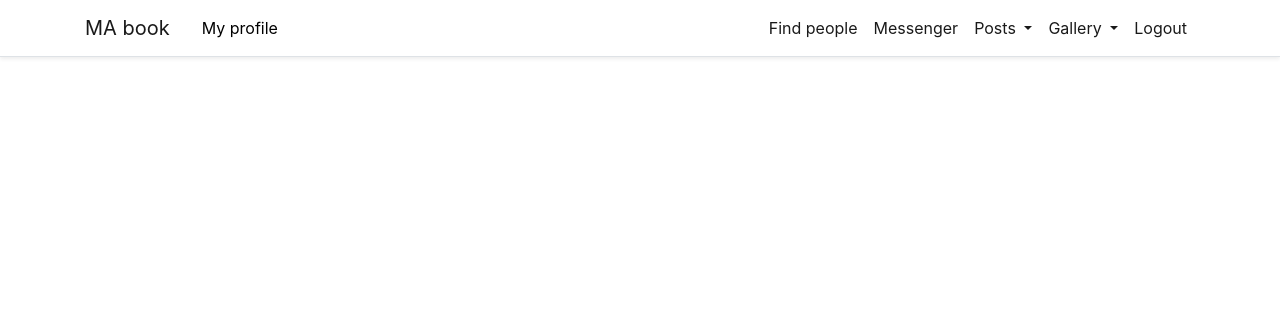
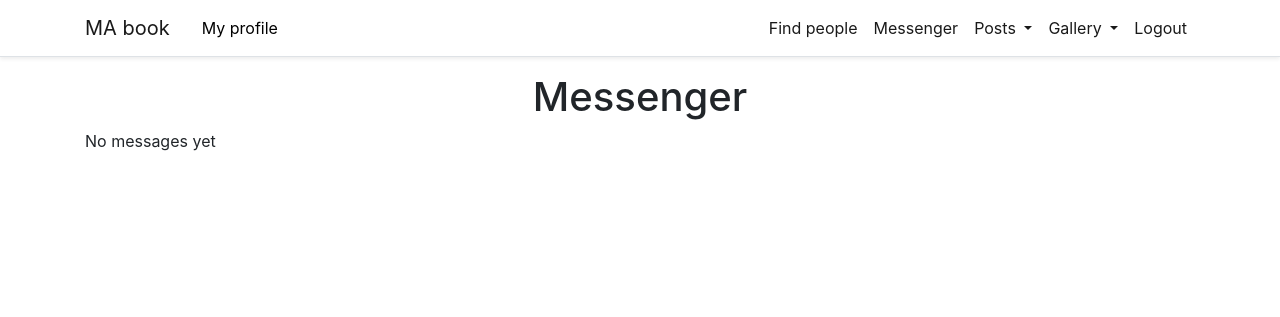
Before and after one commit to denyszamiatin/ma_book, a Django app: page /messenger/ in a window 1280 px wide. Shown: the top 317 px of the page. Run offline with Django 3.2, Linux system fonts and the light colour scheme; a user stored in the database is signed in; tables that the repository leaves empty hold one stand-in row (values such as "Sample post"); parts of the project's set-up code (start-up, migrations or seed data) failed here and were passed over; some libraries are stand-ins or nearby versions.

Commit message:
tasks 23. Fixed error when user have no dialogs

```diff
--- a/messenger/models.py
+++ b/messenger/models.py
@@ -17,6 +17,8 @@ class Messages(models.Model):
         """
         dialogs = Messages.objects.filter(Q(sender=current_user_id) |
                                           Q(receiver=current_user_id)).values('receiver', 'sender').distinct()
+        if not dialogs:
+            return []
         users = {dialog['receiver'] for dialog in dialogs} | {dialog['sender'] for dialog in dialogs}
         users.remove(current_user_id)
         return [User.objects.get(pk=id_) for id_ in users]
--- a/messenger/templates/dialogs.html
+++ b/messenger/templates/dialogs.html
@@ -1,6 +1,10 @@
 {% extends 'base.html' %}
 {% block content %}
-{% for dialog in dialogs%}
+<h1 class="text-center">Messenger</h1>
+{% if not dialogs %}
+<p>No messages yet</p>
+{% else %}
+{% for dialog in dialogs %}
 <ul class="list-unstyled">
     <li><a href="{% url 'users:profile' dialog.username%}">{{dialog.username}}</a>
     <form action="{% url 'messenger:dialogue' dialog.username%}" method="get" class="form-container">
@@ -9,4 +13,5 @@
     </li>
 </ul>
 {% endfor %}
+{% endif %}
 {% endblock %}
```
